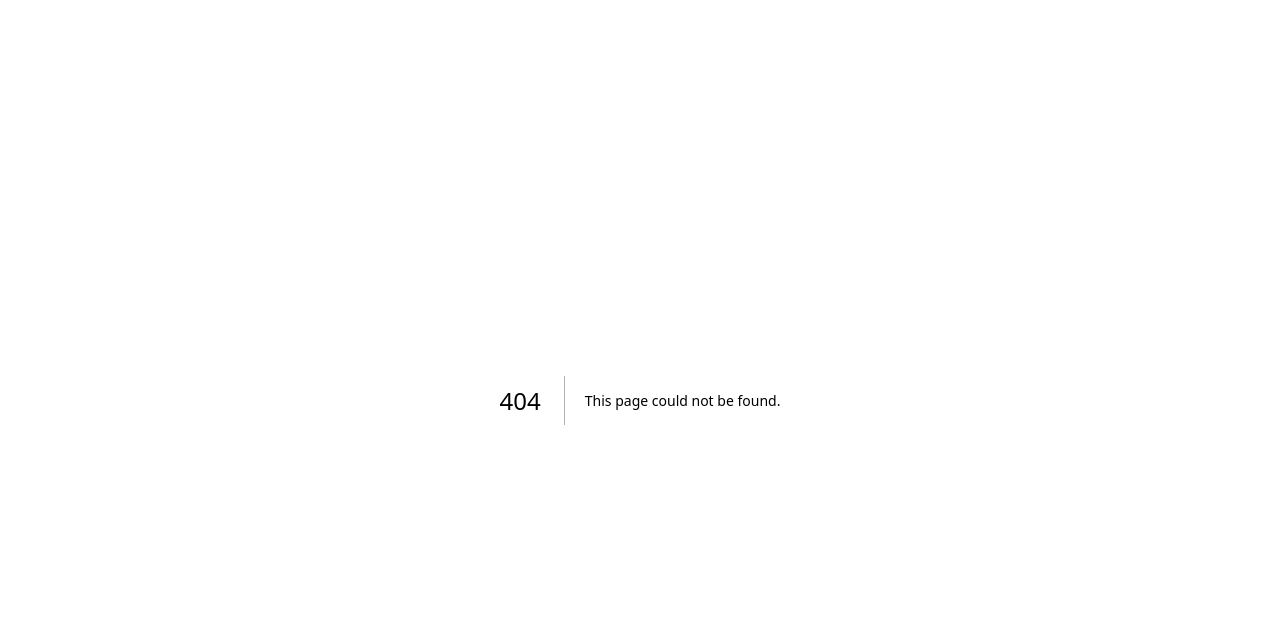
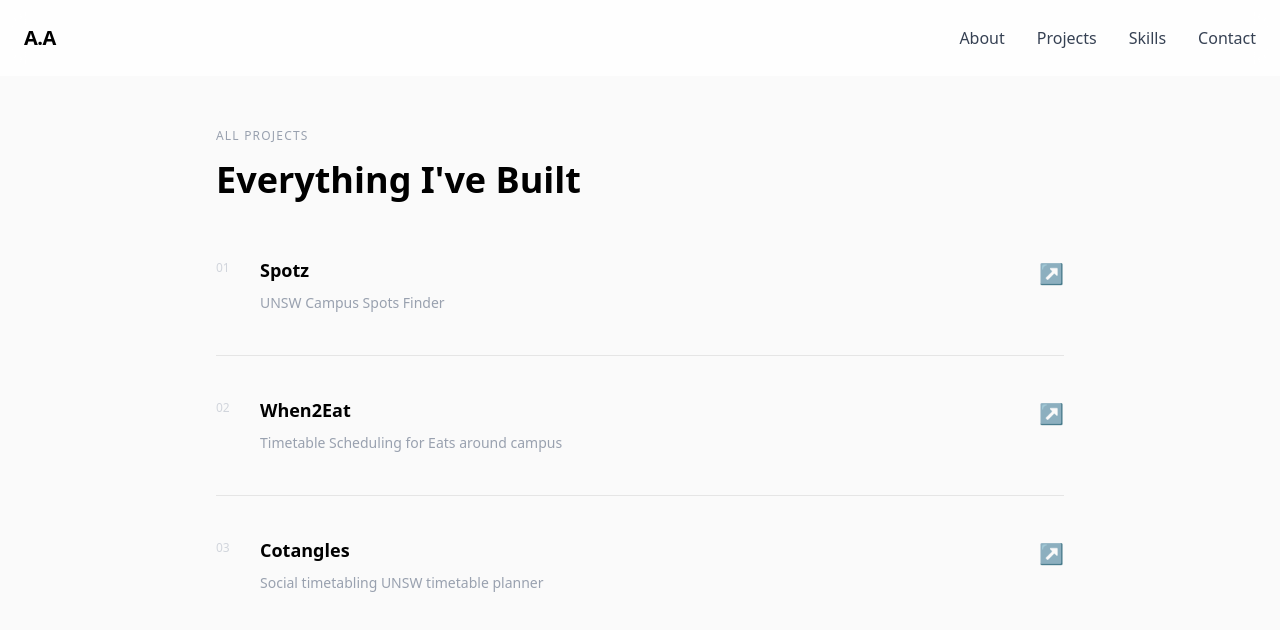
Before and after one commit to AndyAtmadja03S/webp, a Next.js app: page /projects in a window 1280 px wide. Before the commit this address had no page. Shown: the top 630 px of the page. Built offline with nearby package versions, Linux system fonts and the light colour scheme.

Commit message:
new project page

```diff
--- a/app/pages/ProjectPage.tsx
+++ b/app/pages/ProjectPage.tsx
@@ -2,6 +2,7 @@
 
 import ProjectCard from "@/app/components/ProjectCard"
 import projects from "@/app/data/projects.json"
+import { useRouter } from 'next/navigation'
 
 interface Project {
   id: number
@@ -14,6 +15,8 @@ interface Project {
 
 
 export default function Project() {
+  const router = useRouter()
+
   return (
     <div id="work" className="py-32 px-6 bg-neutral-50">
       <div className="max-w-7xl mx-auto">
@@ -27,6 +30,7 @@ export default function Project() {
           </div>
           <div className="flex flex-col items-center mt-4">
             <button
+              onClick={() => router.push('/projects')}
               className={`px-10 py-4 bg-black text-white rounded-full text-sm cursor-pointer
                 hover:scale-105 ease-[cubic-bezier(0.22,1,0.36,1)] w-[20%]`}
             >
--- /dev/null
+++ b/app/projects/page.tsx
@@ -0,0 +1,63 @@
+'use client'
+
+import projects from "@/app/data/projects.json"
+import Navbar from "@/app/components/Navbar"
+import Link from "next/link"
+
+interface Project {
+  id: number
+  title: string
+  description: string
+  link: string
+  img: string
+  bg: string
+}
+
+export default function FullProjectPage() {
+  return (
+    <div className="min-h-screen bg-neutral-50">
+      <Navbar />
+      <div className="max-w-4xl mx-auto px-6 py-32">
+
+        <p className="text-xs uppercase tracking-widest text-gray-400 mb-4">
+          All Projects
+        </p>
+        <h1 className="text-4xl font-bold text-black mb-4">
+          Everything I've Built
+        </h1>
+
+        <ul className="divide-y divide-neutral-200">
+          {(projects as Project[]).map((project, index) => (
+            <li key={project.id}>
+              <Link
+                href={project.link}
+                target="_blank"
+                rel="noopener noreferrer"
+                className="group flex items-start justify-between gap-8 py-10 hover:opacity-70 transition-opacity duration-200"
+              >
+                <div className="flex gap-6 items-start">
+                  <span className="text-xs text-gray-300 mt-1 w-5 shrink-0">
+                    {String(index + 1).padStart(2, '0')}
+                  </span>
+                  <div>
+                    <h2 className="text-lg font-semibold text-black mb-2 group-hover:underline underline-offset-4">
+                      {project.title}
+                    </h2>
+                    <p className="text-gray-400 text-sm leading-relaxed max-w-xl">
+                      {project.description}
+                    </p>
+                  </div>
+                </div>
+
+                <span className="text-gray-300 text-xl mt-1 shrink-0 group-hover:translate-x-1 group-hover:-translate-y-1 transition-transform duration-200">
+                  ↗
+                </span>
+              </Link>
+            </li>
+          ))}
+        </ul>
+
+      </div>
+    </div>
+  )
+}
```
